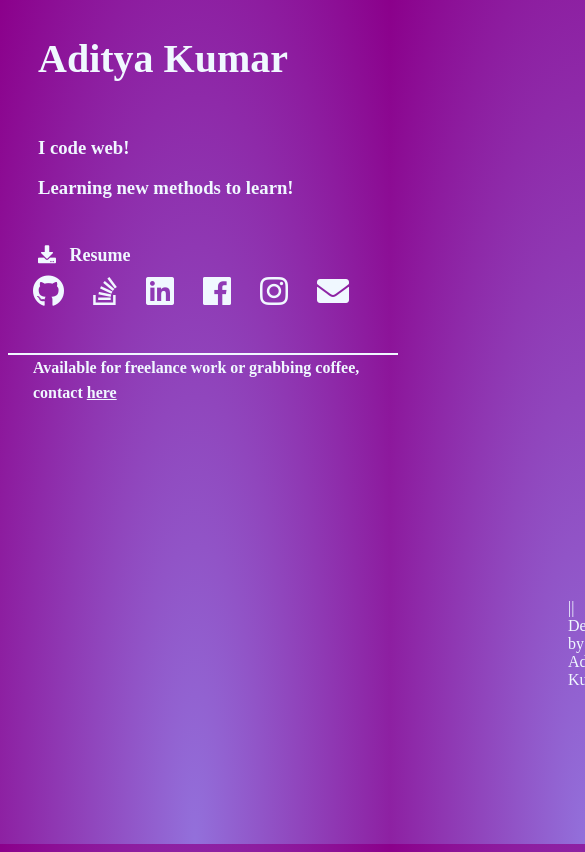
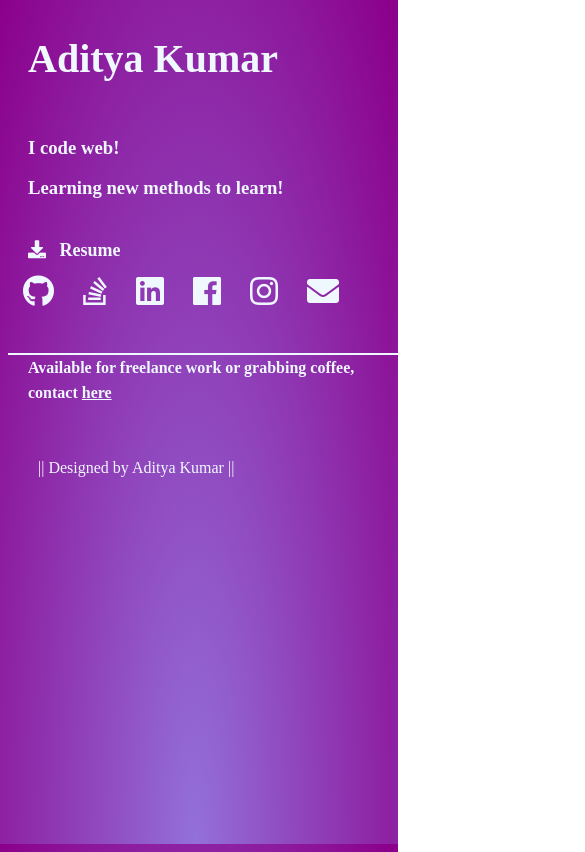
Before and after one commit to AdityaKumar774/portfolio-redesign, a plain HTML site: page index.html in a window 390 px wide. Shown: the top 852 px of the page, 585 px wide, since content can reach past the window. Drawn offline with Linux system fonts and the light colour scheme; a script that the page names is missing; a web font is replaced by a local one.

Commit message:
footer adjusted for mobile view

```diff
--- a/style.css
+++ b/style.css
@@ -65,6 +65,7 @@ body{
 	width:100%;
 	height:100%;
 	background: radial-gradient(ellipse at bottom, #9370DB 0%, #8B008B 100%);
+  position: absolute;
 }
 
 /* Data styles */
@@ -75,14 +76,14 @@ body{
 	font-weight: 800;
 	color: aliceblue;
 	padding-left: 100px;
-	padding-top: 10px;
+	padding-top: 20px;
   position: absolute;
 }
 
 @media only screen and (max-width:400px){
 	.header-name{
     padding-top: 0px;
-		padding-left: 30px;
+		padding-left: 20px;
 	}
 }
 
@@ -96,7 +97,7 @@ body{
 
 @media only screen and (max-width:400px){
 	.header-quotes{
-		padding-left: 30px;
+		padding-left: 20px;
     padding-top: 110px;
 	}
 }
@@ -112,8 +113,8 @@ body{
 
 @media only screen and (max-width:400px){
 	.resume{
-		padding-left: 30px;
-    padding-top: 230px;
+		padding-left: 20px;
+    padding-top: 225px;
 	}
 }
 
@@ -128,7 +129,7 @@ body{
 @media only screen and (max-width:400px){
 	.social-icons{
 		padding-top: 260px;
-		padding-left: 25px;
+		padding-left: 15px;
 	}
 }
 
@@ -187,6 +188,7 @@ i.fa-envelope:hover, i.fa-envelope:active, i.fa-envelope:focus{
 @media only screen and (max-width:400px){
   .freelance{
     padding-top: 335px;
+    padding-left: 20px;
   }
 }
 
@@ -197,8 +199,9 @@ i.fa-envelope:hover, i.fa-envelope:active, i.fa-envelope:focus{
   padding-top: 575px;
 }
 
-@media only screen and (max-height:300px){
+@media only screen and (max-width:400px){
   .footer{
-    padding-top: 105px;
+    padding-top: 435px;
+    padding-left: 30px;
   }
 }
```
